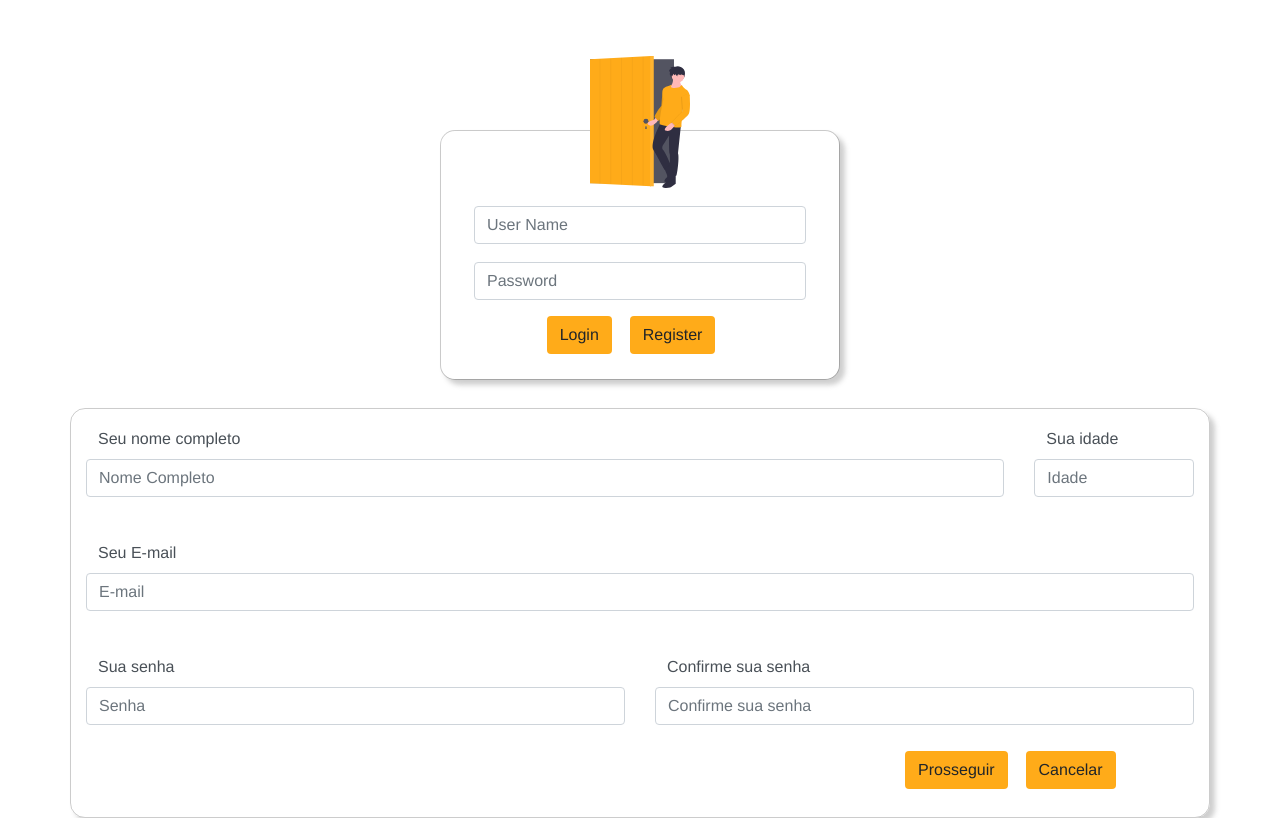
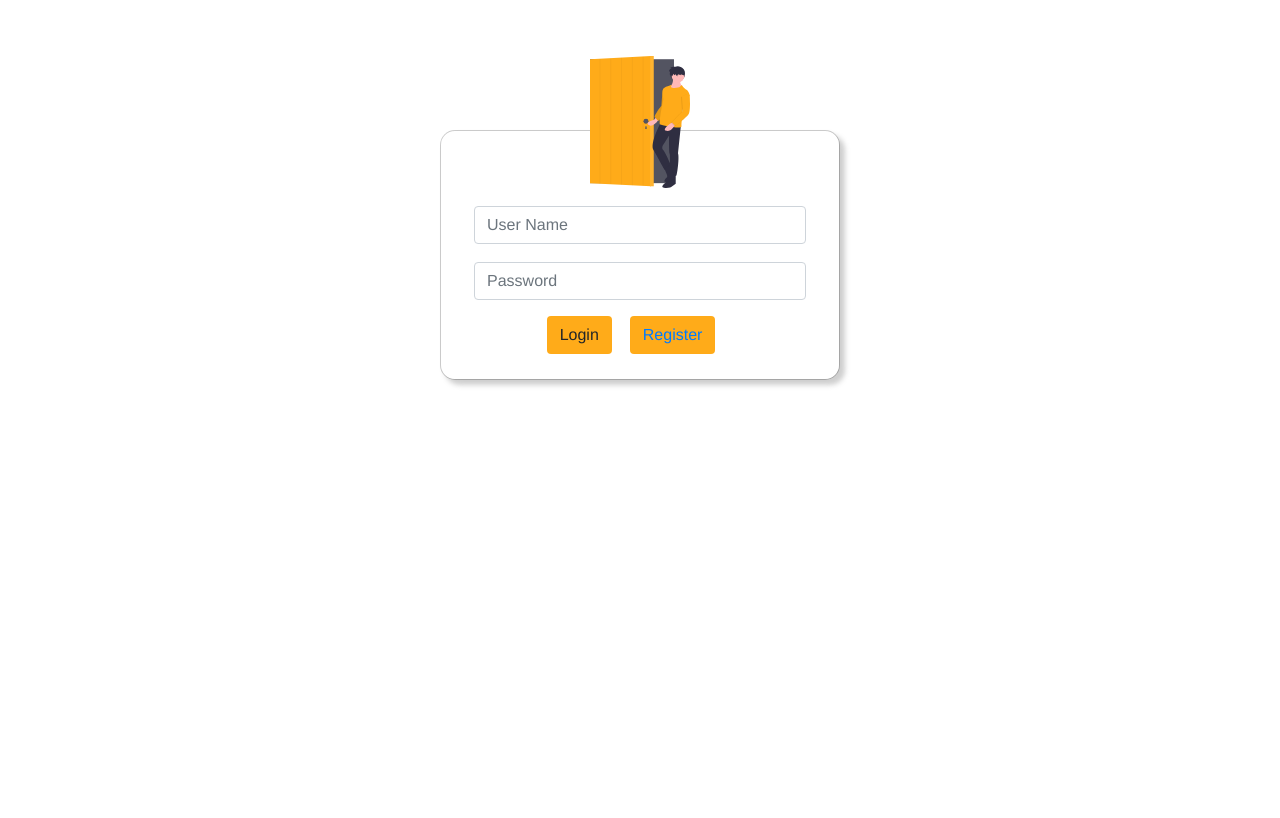
Before and after one commit to vigsoft410/dashboard-cria, a Vue app: page / in a window 1280 px wide. Built offline with nearby package versions, Linux system fonts and the light colour scheme.

Commit message:
Incremento do Router

```diff
--- a/src/App.vue
+++ b/src/App.vue
@@ -1,18 +1,15 @@
 <template>
   <div id="app">
-    <Login />
-    <CadastroUsuario />
+    <router-view />
   </div>
 </template>
 
 <script>
-import CadastroUsuario from './components/Cadastro-usuario.vue'
-import Login from './components/Login.vue'
 
 export default {
   name: 'App',
   components: {
-    CadastroUsuario, Login
+
   }
 }
 </script>
--- a/src/components/Cadastro-usuario.vue
+++ b/src/components/Cadastro-usuario.vue
@@ -41,7 +41,7 @@
                 <b-row class="button justify-content-end">
                     <b-col class="col-4 ">
                         <b-button class="accept btn btn-warning">Prosseguir</b-button>
-                        <b-button class="cancel btn btn-warning">Cancelar</b-button>
+                        <b-button class="cancel btn btn-warning"><router-link to="/">Cancelar</router-link></b-button>
                     </b-col>
                 </b-row>
             </b-container>
--- a/src/components/Login.vue
+++ b/src/components/Login.vue
@@ -15,7 +15,7 @@
                             <input type="password" class="form-control" placeholder="Password">
                         </div>
                         <button type="submit" class="btn btn-warning"> Login </button>
-                        <button type="submit" class="btn btn-warning"> Register </button>
+                        <button type="submit" class="btn btn-warning"><router-link to="/cadastro"> Register </router-link></button>
                     </form>
 
                 </div> <!-- End of Modal Content -->
--- a/src/main.js
+++ b/src/main.js
@@ -2,6 +2,7 @@ import Vue from 'vue'
 import App from './App.vue'
 import axios from 'axios'
 import VueAxios from 'vue-axios'
+import router from './router'
 
 import { BootstrapVue, IconsPlugin } from 'bootstrap-vue'
 import 'bootstrap/dist/css/bootstrap.css'
@@ -15,5 +16,6 @@ Vue.config.productionTip = false
 
 
 new Vue({
+  router,
   render: h => h(App),
 }).$mount('#app')
--- /dev/null
+++ b/src/router.js
@@ -0,0 +1,18 @@
+import Vue from 'vue'
+import Router from 'vue-router'
+import Cadastro from './components/Cadastro-usuario.vue'
+import Login from './components/Login.vue'
+
+Vue.use(Router)
+
+export default new Router({
+    mode: 'history',
+    routes: [{
+        path: '/',
+        component: Login
+    },
+    {
+        path: '/cadastro',
+        component: Cadastro
+    },]
+})
```
